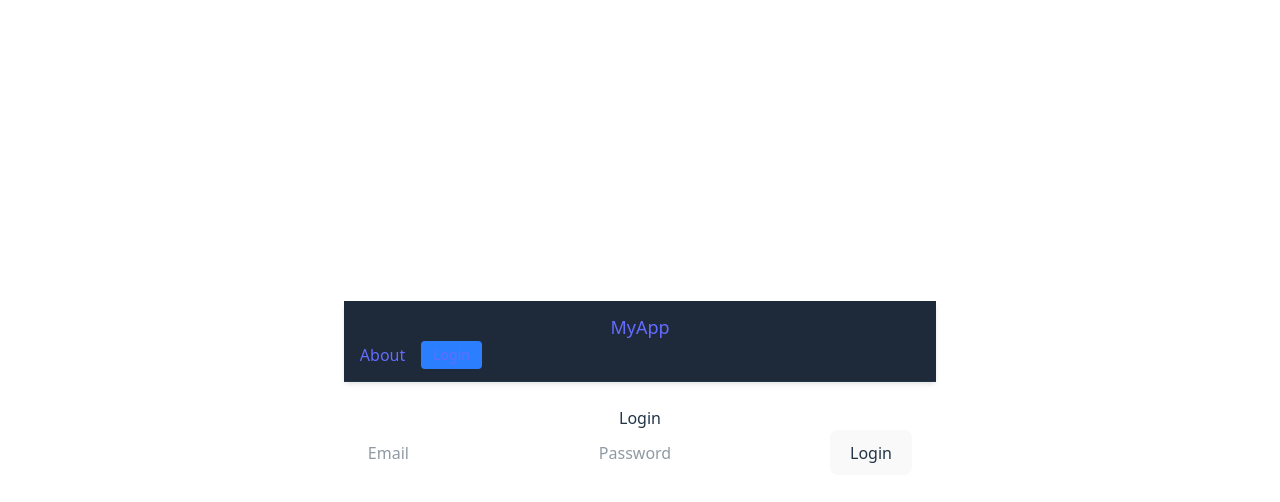
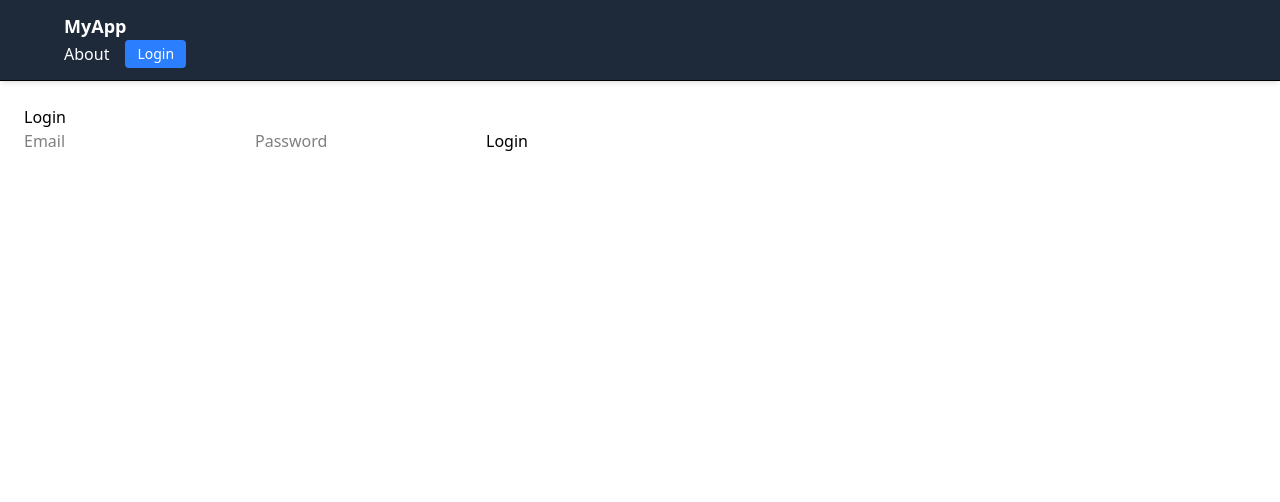
Before and after one commit to estebanmorgade/vue-front, a Vue app: page /login in a window 1280 px wide. Shown: the top 502 px of the page. Built offline with nearby package versions, Linux system fonts and the light colour scheme.

Commit message:
style: adding loader snipper and early styling

```diff
--- /dev/null
+++ b/src/components/Loader.vue
@@ -0,0 +1,35 @@
+<script setup lang="ts">
+    const props = defineProps<{
+    size?: number
+    color?: string
+    }>()
+
+    const spinnerSize = props.size || 20
+    const spinnerColor = props.color || 'text-white'
+</script>
+
+<template>
+  <svg
+    class="animate-spin"
+    :class="spinnerColor"
+    xmlns="http://www.w3.org/2000/svg"
+    fill="none"
+    :width="spinnerSize"
+    :height="spinnerSize"
+    viewBox="0 0 24 24"
+  >
+    <circle
+      class="opacity-25"
+      cx="12"
+      cy="12"
+      r="10"
+      stroke="currentColor"
+      stroke-width="4"
+    />
+    <path
+      class="opacity-75"
+      fill="currentColor"
+      d="M4 12a8 8 0 018-8v4a4 4 0 00-4 4H4z"
+    />
+  </svg>
+</template>
--- a/src/components/UserForm.vue
+++ b/src/components/UserForm.vue
@@ -2,6 +2,7 @@
 import type {User} from '../types/user';
 import { ref } from 'vue';
 import { useUsersStore } from '../stores/useUsersStore';
+import Loader from './Loader.vue';
 
 
 const user = defineModel<User>('user',{required: true})
@@ -42,5 +43,8 @@ defineExpose({validate})
     <span v-if="errors.password" class="text-red-500 text-sm">{{ errors.password }}</span>
     <span v-if="!errors.password && useUsersStore().errors.password" class="text-red-500 text-sm">{{ useUsersStore().errors.password[0] }}</span>
 
-    <button type="submit">{{ user.id ? 'Edit user' : 'Create user' }}</button>
+    <button type="submit">
+      <Loader v-if="useUsersStore().loading" :size="18" color="text-white"/>
+      <span>{{ !useUsersStore().loading ? (user.id ? 'Edit user' : 'Create user') : 'Loading...' }}</span>
+    </button>
 </template>
--- a/src/router/routes/user.ts
+++ b/src/router/routes/user.ts
@@ -2,4 +2,8 @@ import type { RouteRecordRaw } from 'vue-router'
 import Dashboard from '../../views/Dashboard.vue'
 
 export const userRoutes: RouteRecordRaw =
-    { path: '/dashboard', component: Dashboard, meta: { layout: 'DefaultLayout', requiresAuth: true, requiresRole: 'user'}}
+    {
+        path: '/dashboard',
+        component: Dashboard,
+        meta: { layout: 'DefaultLayout', requiresAuth: true, requiresRole: 'user'}
+    }
--- a/src/style.css
+++ b/src/style.css
@@ -1,81 +1 @@
 @import "tailwindcss";
-
-:root {
-  font-family: system-ui, Avenir, Helvetica, Arial, sans-serif;
-  line-height: 1.5;
-  font-weight: 400;
-
-  color-scheme: light dark;
-  color: rgba(255, 255, 255, 0.87);
-  background-color: #242424;
-
-  font-synthesis: none;
-  text-rendering: optimizeLegibility;
-  -webkit-font-smoothing: antialiased;
-  -moz-osx-font-smoothing: grayscale;
-}
-
-a {
-  font-weight: 500;
-  color: #646cff;
-  text-decoration: inherit;
-}
-a:hover {
-  color: #535bf2;
-}
-
-body {
-  margin: 0;
-  display: flex;
-  place-items: center;
-  min-width: 320px;
-  min-height: 100vh;
-}
-
-h1 {
-  font-size: 3.2em;
-  line-height: 1.1;
-}
-
-button {
-  border-radius: 8px;
-  border: 1px solid transparent;
-  padding: 0.6em 1.2em;
-  font-size: 1em;
-  font-weight: 500;
-  font-family: inherit;
-  background-color: #1a1a1a;
-  cursor: pointer;
-  transition: border-color 0.25s;
-}
-button:hover {
-  border-color: #646cff;
-}
-button:focus,
-button:focus-visible {
-  outline: 4px auto -webkit-focus-ring-color;
-}
-
-.card {
-  padding: 2em;
-}
-
-#app {
-  max-width: 1280px;
-  margin: 0 auto;
-  padding: 2rem;
-  text-align: center;
-}
-
-@media (prefers-color-scheme: light) {
-  :root {
-    color: #213547;
-    background-color: #ffffff;
-  }
-  a:hover {
-    color: #747bff;
-  }
-  button {
-    background-color: #f9f9f9;
-  }
-}
--- a/src/views/Users.vue
+++ b/src/views/Users.vue
@@ -4,6 +4,7 @@
     import UserCard from '../components/UserCard.vue';
     import type { User } from '../types/user';
     import UserForm from '../components/UserForm.vue';
+    import Loader from '../components/Loader.vue';
 
 
     const usersStore = useUsersStore()
@@ -56,7 +57,10 @@
             <UserForm v-model:user="user" ref="formRef" />
         </form>
 
-        <div v-if="usersStore.loading">Cargando...</div>
+        <div v-if="usersStore.loading">
+            <Loader/>
+            <span>Cargando...</span>
+        </div>
         <div v-else-if="Object.keys(usersStore.errors).length !== 0">{{ usersStore.errors }}</div>
         <ul v-else>
             <li v-for="u in usersStore.users">
```
